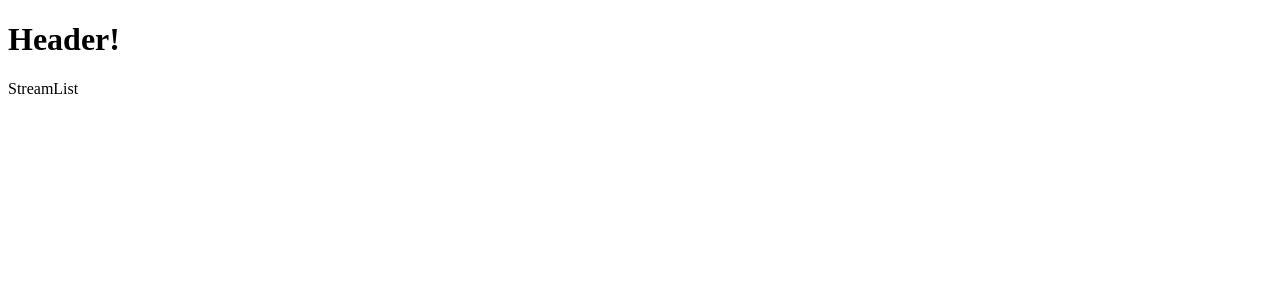
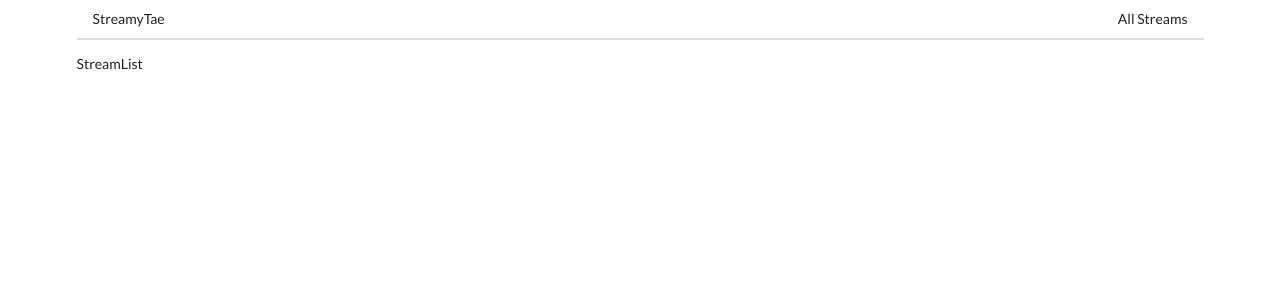
Before and after one commit to simotae14/streams-project, a React (Create React App) app in the folder client/: page / in a window 1280 px wide. Shown: the top 300 px of the page. Built offline with nearby package versions, Linux system fonts and the light colour scheme.

Commit message:
MAIN 11: move the Header inside the BrowserRouter to use inside the Header the Link component

```diff
--- a/client/public/index.html
+++ b/client/public/index.html
@@ -3,6 +3,7 @@
   <head>
     <meta charset="utf-8" />
     <link rel="icon" href="%PUBLIC_URL%/favicon.ico" />
+    <link rel="stylesheet" href="https://cdnjs.cloudflare.com/ajax/libs/semantic-ui/2.4.1/semantic.min.css" />
     <meta name="viewport" content="width=device-width, initial-scale=1" />
     <meta name="theme-color" content="#000000" />
     <meta
--- a/client/src/components/App.js
+++ b/client/src/components/App.js
@@ -1,17 +1,18 @@
 import React from 'react';
-import { BrowserRouter, Route, Link } from 'react-router-dom';
+import { BrowserRouter, Route } from 'react-router-dom';
 import StreamCreate from './streams/StreamCreate';
 import StreamDelete from './streams/StreamDelete';
 import StreamEdit from './streams/StreamEdit';
 import StreamList from './streams/StreamList';
 import StreamShow from './streams/StreamShow';
+import Header from './Header';
 
 const App = () => {
   return (
-    <div>
-      <h1>Header!</h1>
+    <div className="ui container">
       <BrowserRouter>
         <div>
+          <Header />
           <Route path="/" exact component={StreamList} />
           <Route path="/streams/new" exact component={StreamCreate} />
           <Route path="/streams/edit" exact component={StreamEdit} />
--- /dev/null
+++ b/client/src/components/Header.js
@@ -0,0 +1,18 @@
+import React from 'react';
+import { Link } from 'react-router-dom';
+const Header = () => {
+  return (
+    <div className="ui secondary pointing menu">
+      <Link to="/" className="item">
+        StreamyTae
+      </Link>
+      <div className="right menu">
+        <Link to="/" className="item">
+          All Streams
+        </Link>
+      </div>
+    </div>
+  );
+};
+
+export default Header;
```
